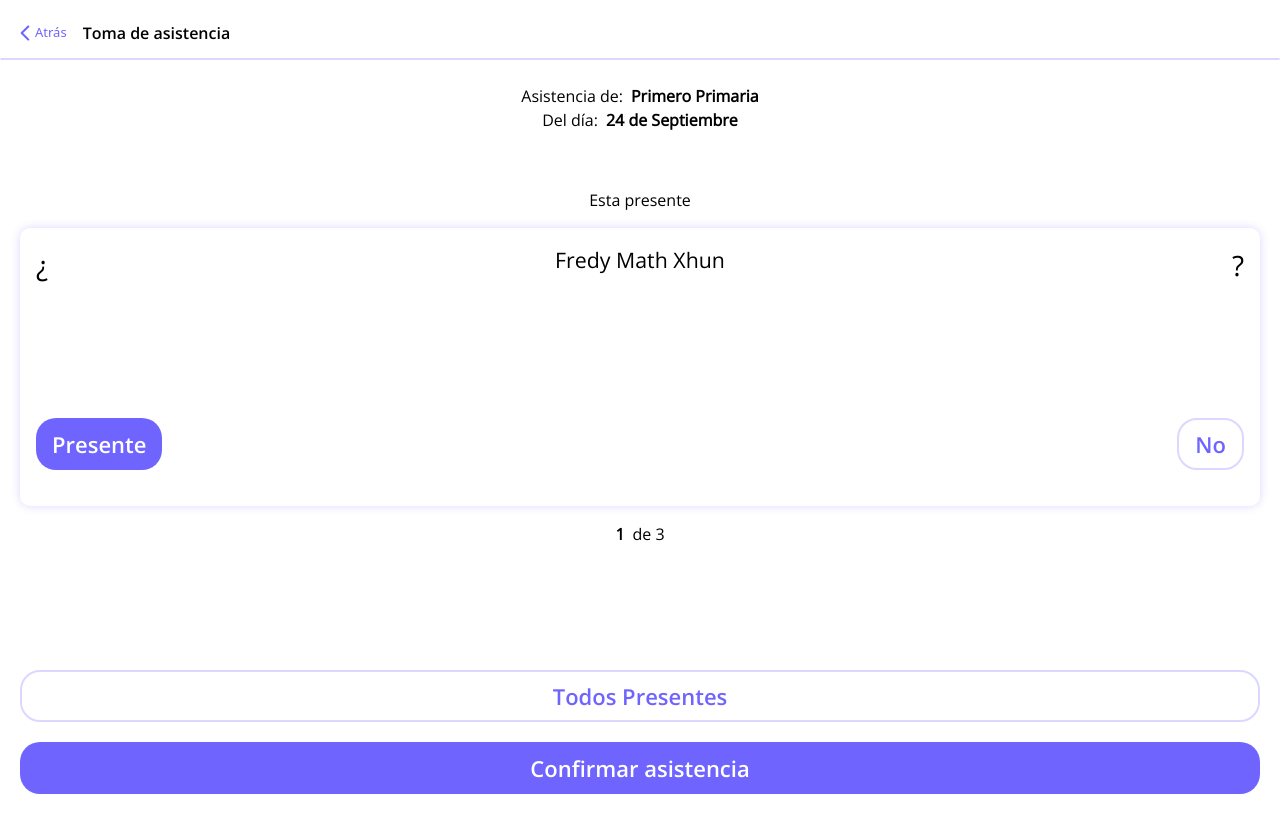
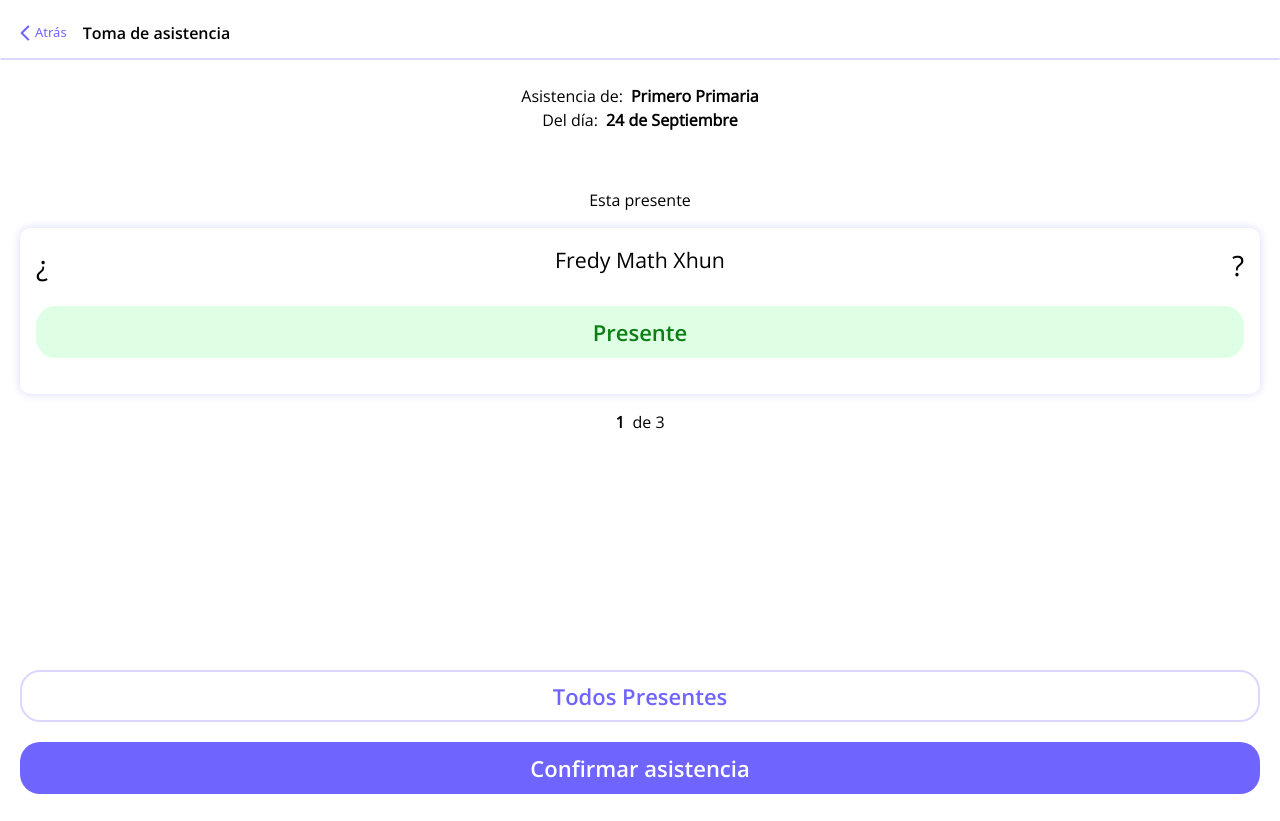
Before and after one commit to Rafterminador/atenea-cliente, a React (Create React App) app: page /asistencia/tomar-asistencia in a window 1280 px wide. Both pictures are taken after a click on the button "Presente". Built offline with nearby package versions, Linux system fonts and the light colour scheme; no server answers.

Commit message:
boton presente

```diff
--- a/src/components/NameAsistencia.jsx
+++ b/src/components/NameAsistencia.jsx
@@ -1,7 +1,16 @@
 import React from 'react'
+import { useState } from 'react'
 import Button from './Button'
 
 const NameAsistencia = () => {
+  const [hidden, setHidden] = useState('hidden')
+  const [presente, setPresente] = useState('')
+
+  const hladleHidden = () => {
+    setHidden('')
+    setPresente('hidden')
+  }
+
   return (
     <>
     <div className="contenedor-admin ">
@@ -12,10 +21,10 @@ const NameAsistencia = () => {
                 <p className="text-[28px] text-end  font-[1100]">?</p>
               </div>
 
-              <div className="flex justify-between mt-28">
+              <div className={`flex justify-between mt-28 ${presente}`}>
                 <div>
                   <Button
-                    // onClick={handleEliminar}
+                    onClick={hladleHidden}
                     text="Presente"
                     typeButton={"button-type-2"}
                     className="my-5"
@@ -33,6 +42,17 @@ const NameAsistencia = () => {
                   />
                 </div>
               </div>
+
+              <div className={`${hidden}`}>
+              <Button
+                    // onClick={handleEliminar}
+                    text="Presente"
+                    typeButton={"button-type-4"}
+                    className="my-5"
+                    type="button"
+                  />
+
+              </div>
             </div>
           </div>
     </>
--- a/src/css/components.css
+++ b/src/css/components.css
@@ -39,6 +39,12 @@
     border-radius: 20px;
     color: #FF54B0;
 }
+.button-type-4 {
+    border: 2px solid #DEFFE4;
+    background-color: #DEFFE4;
+    border-radius: 20px;
+    color: #0B7F14    ;
+}
 
 .input {
     box-sizing: border-box;
```
